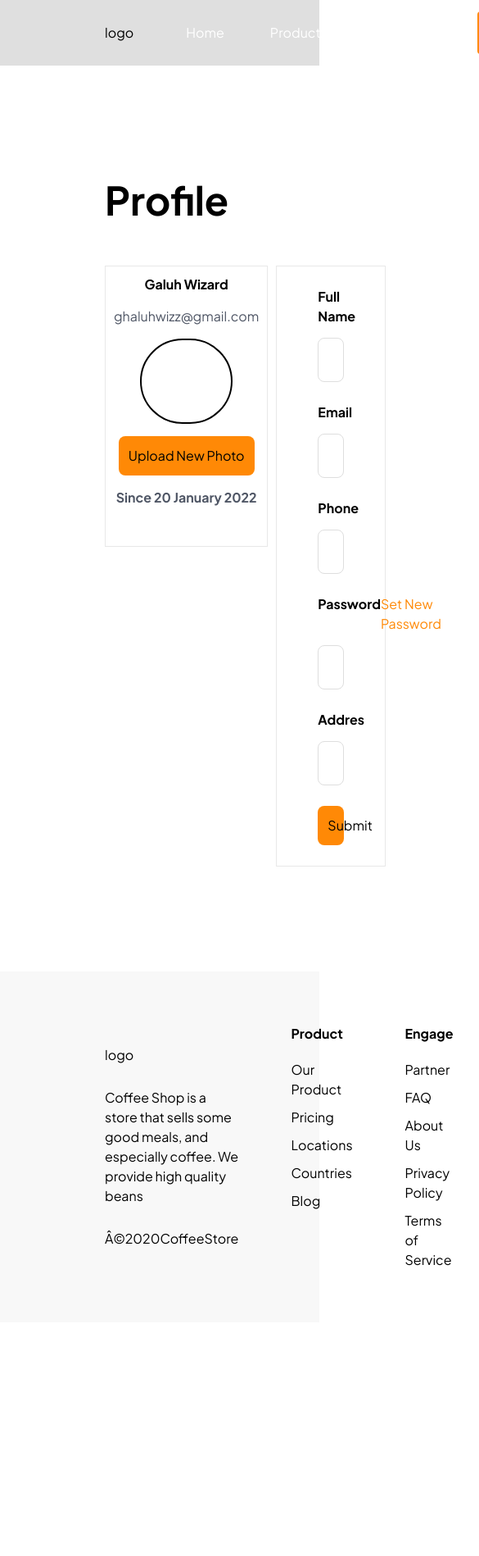
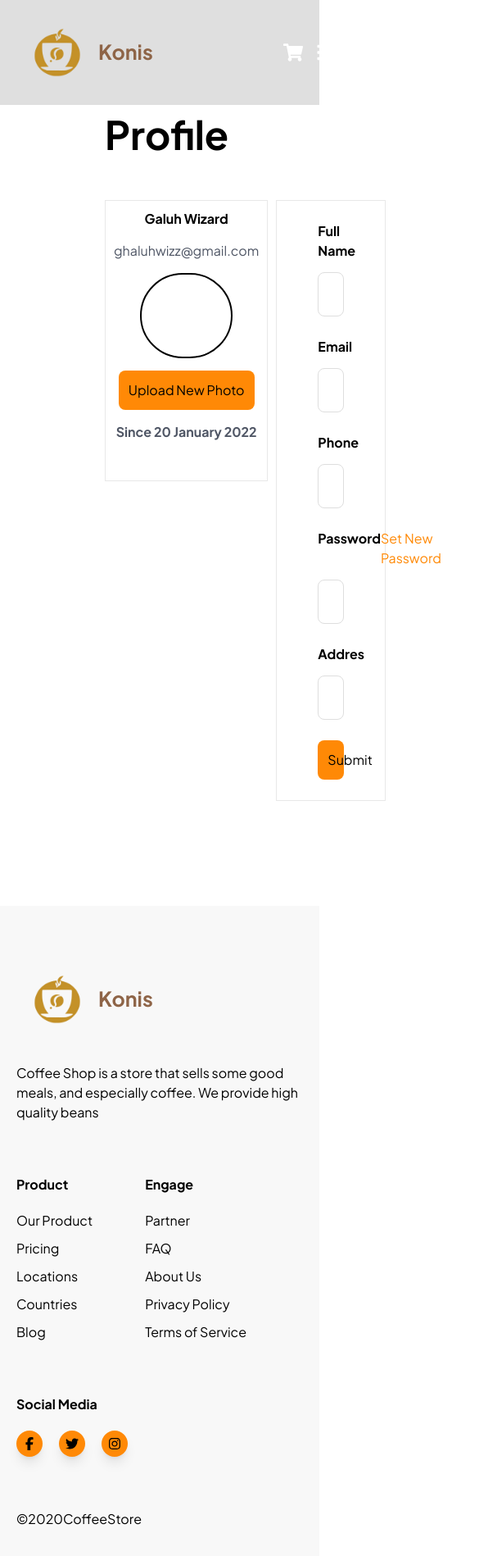
Before and after one commit to ashari-dev/fgh21-fe-coffee-shop, a React (Vite) app: page /profile in a window 390 px wide. Shown: the top 1898 px of the page at 82% size, 585 px wide, since content can reach past the window. Before the commit the page ends 1613 px from the top, so only its background shows below. Built offline with nearby package versions, Linux system fonts and the light colour scheme.

Commit message:
fix: Responsive for navbar and footer. fix padding on pagination

```diff
--- a/src/component/Footer.jsx
+++ b/src/component/Footer.jsx
@@ -1,17 +1,18 @@
 import React from "react";
 import { FaFacebookF, FaTwitter, FaInstagram } from "react-icons/fa6";
+import Logo from "../assets/components/Logo";
 
 function Footer() {
     return(
     <>
-        <div className="flex gap-16 px-32 items-center bg-[#F8F8F8] py-16 justify-between">
+        <div className="flex gap-16 md:px-32 px-5 md:items-center flex-col md:flex-row bg-[#F8F8F8] py-16 justify-between">
             <div className="flex flex-col gap-7">
-                <div>logo</div>
-                <div className="max-w-80">
+                <div><Logo></Logo></div>
+                <div className="md:max-w-80">
                     Coffee Shop is a store that sells some good meals, and especially coffee. We provide high quality beans
                 </div>
-                <div>
-                    Â©2020CoffeeStore
+                <div className="hidden md:block">
+                    ©2020CoffeeStore
                 </div>
             </div>
             <div className="flex gap-16">
@@ -37,7 +38,7 @@ function Footer() {
                         <div>Terms of Service</div>
                     </div>
                 </div>
-                <div className="flex flex-col gap-5">
+                <div className="hidden md:flex flex-col gap-5">
                     <div className="font-semibold">Social Media</div>
                     <div className="flex gap-5">
                         <div className="bg-[#FF8906] p-2 rounded-full shadow-lg"><FaFacebookF></FaFacebookF></div>
@@ -46,6 +47,17 @@ function Footer() {
                     </div>
                 </div>
             </div>
+            <div className="md:hidden flex flex-col gap-5">
+                <div className="font-semibold">Social Media</div>
+                <div className="flex gap-5">
+                    <div className="bg-[#FF8906] p-2 rounded-full shadow-lg"><FaFacebookF></FaFacebookF></div>
+                    <div className="bg-[#FF8906] p-2 rounded-full shadow-lg"><FaTwitter></FaTwitter></div>
+                    <div className="bg-[#FF8906] p-2 rounded-full shadow-lg"><FaInstagram></FaInstagram></div>
+                </div>
+            </div>
+            <div className="block md:hidden">
+                ©2020CoffeeStore
+            </div>
         </div>
     </>
     )
--- a/src/component/Navbar.jsx
+++ b/src/component/Navbar.jsx
@@ -1,18 +1,29 @@
 import React from "react";
-import { FaSearch, FaShoppingCart } from "react-icons/fa";
+import { FaSearch, FaShoppingCart, FaBars } from "react-icons/fa";
+import Logo from "../assets/components/Logo";
 
 function Navbar() {
   return (
     <>
-      <div className="flex justify-between px-32 items-center py-3.5 bg-[#0B090921]">
+      <div className="absolute w-screen flex justify-between px-5 md:px-32 items-center py-3.5 bg-[#0B090921]">
         <div className="flex gap-16">
-          <div>logo</div>
-          <div className="flex gap-14 text-white">
+        <div className="flex items-center w-screen md:w-40 justify-between">
+          <Logo></Logo>
+          <div className="flex gap-4 md:hidden">
+            <button>
+              <FaShoppingCart className="text-white text-2xl"></FaShoppingCart>
+            </button>
+            <button>
+              <FaBars className="text-white text-2xl"></FaBars>
+            </button>
+          </div>
+        </div>
+          <div className="hidden md:flex gap-14 text-white items-center">
             <div>Home</div>
             <div>Product</div>
           </div>
         </div>
-        <div className="flex gap-6 items-center">
+        <div className="hidden md:flex gap-6 items-center">
           <button>
             <FaSearch className="text-white text-xl"></FaSearch>
           </button>
--- a/src/components/Pagination.jsx
+++ b/src/components/Pagination.jsx
@@ -5,11 +5,11 @@ function Pagination() {
     return(
     <>
         <div className="flex items-center gap-5">
-            <button className="bg-[#FF8906] p-5 px-7 text-3xl rounded-full">1</button>
-            <button className="bg-[#E8E8E8] text-[#A0A3BD] p-5 px-7 text-3xl rounded-full">2</button>
-            <button className="bg-[#E8E8E8] text-[#A0A3BD] p-5 px-7 text-3xl rounded-full">3</button>
-            <button className="bg-[#E8E8E8] text-[#A0A3BD] p-5 px-7 text-3xl rounded-full">4</button>
-            <button className="bg-[#E8E8E8] text-[#FFFFFF] p-6 text-3xl rounded-full"><FaArrowRight className="text-3xl"></FaArrowRight></button>
+            <button className="bg-[#FF8906] py-2.5 px-5 text-xl rounded-full">1</button>
+            <button className="bg-[#E8E8E8] text-[#A0A3BD] py-3 px-5 text-xl rounded-full">2</button>
+            <button className="bg-[#E8E8E8] text-[#A0A3BD] py-3 px-5 text-xl rounded-full">3</button>
+            <button className="bg-[#E8E8E8] text-[#A0A3BD] py-3 px-5 text-xl rounded-full">4</button>
+            <button className="bg-[#E8E8E8] text-[#FFFFFF] p-4 text-xl rounded-full"><FaArrowRight className="text-xl"></FaArrowRight></button>
         </div>
     </>
     )
```
